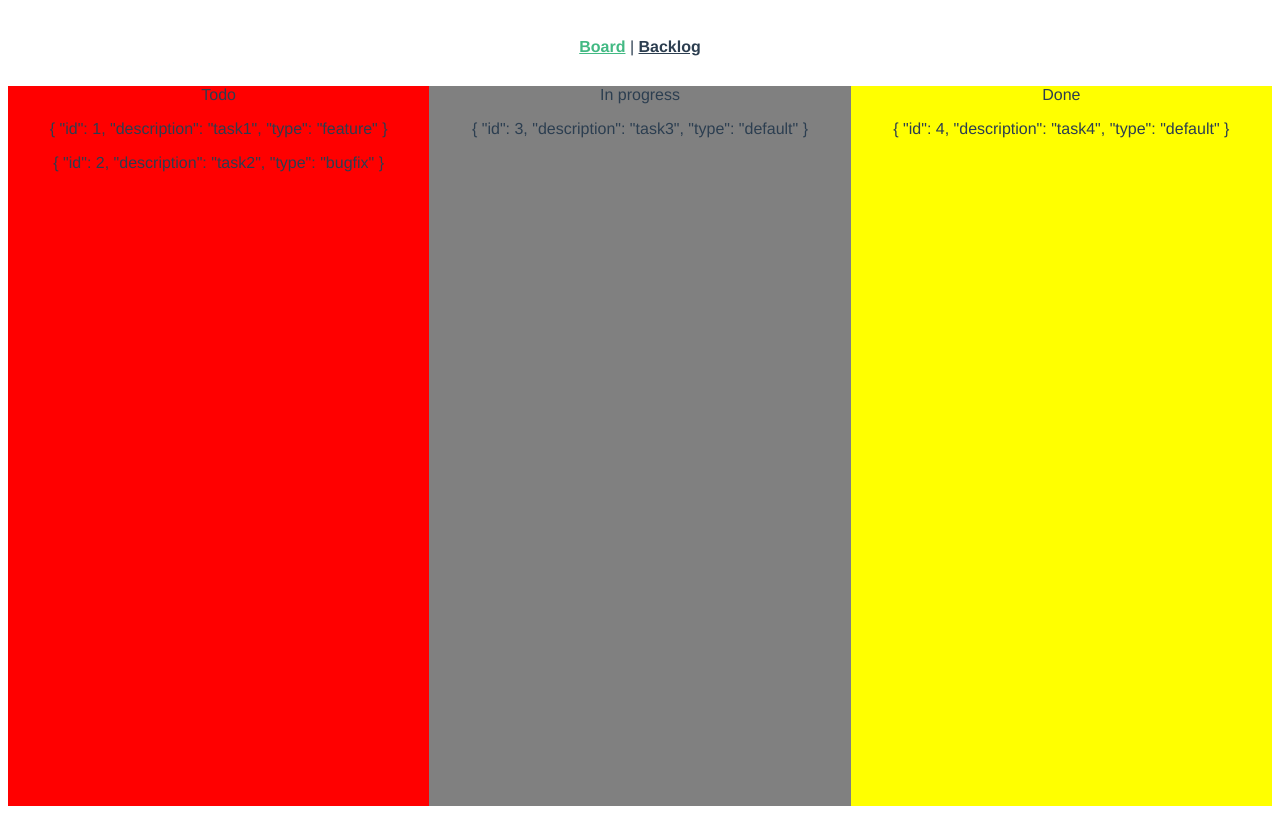
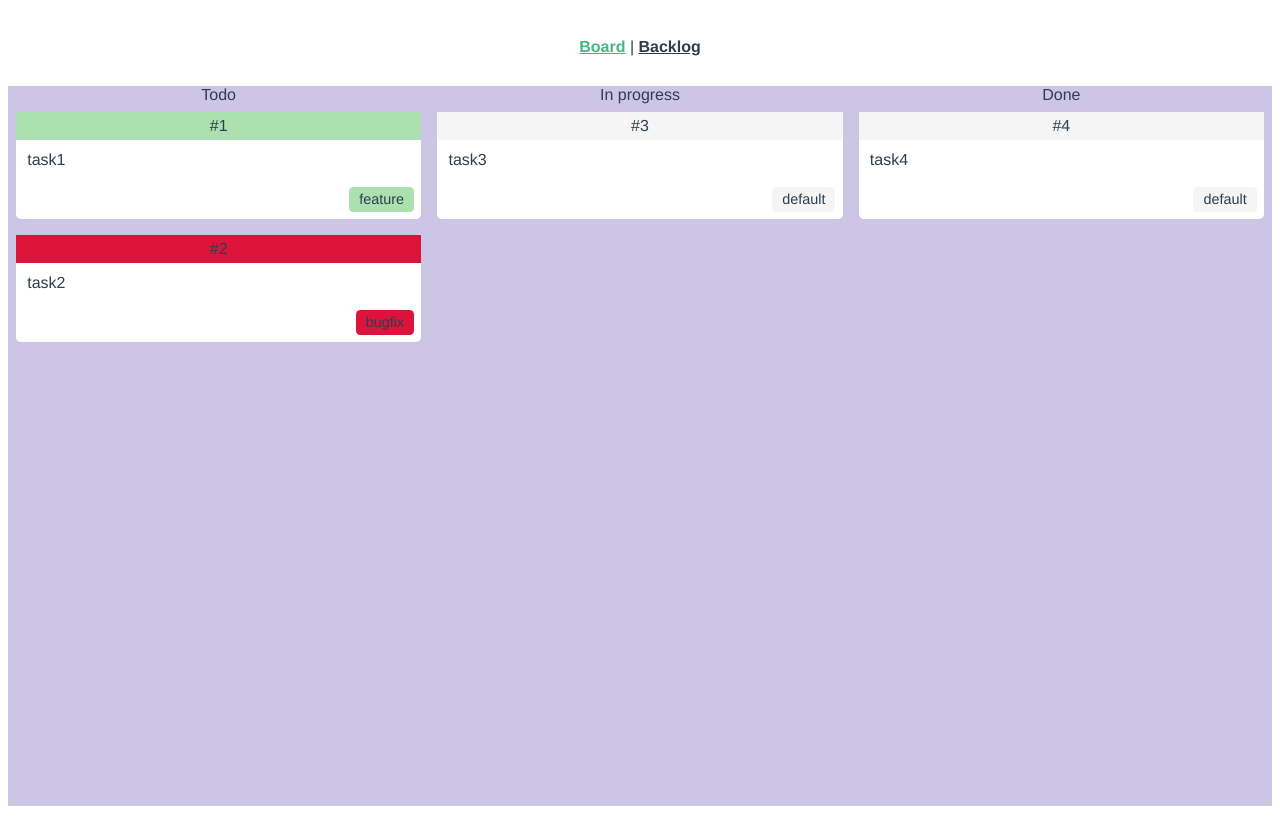
Before and after one commit to dawidstask/kanban-board, a Vue app: page /#/ in a window 1280 px wide. Built offline with nearby package versions, Linux system fonts and the light colour scheme.

Commit message:
Add task component, style board

```diff
--- a/src/components/Column.vue
+++ b/src/components/Column.vue
@@ -1,22 +1,24 @@
 <template>
-  <div>
+  <div class="board__column--helper">
     <span>{{ title }}</span>
-    <draggable v-model="tasks" :options="{ group: 'main' }">
-      <p v-for="task in tasks" :key="task.id">
-        {{ task }}
-      </p>
+    <draggable class="board__column--helper" v-model="tasks" :options="{ group: 'main' }">
+      <div v-for="task in tasks" :key="task.id">
+        <Task :data="task" />
+      </div>
     </draggable>
   </div>
 </template>
 
 <script>
 import draggable from 'vuedraggable';
+import Task from '@/components/Task.vue';
 
 export default {
   name: 'Column',
   props: ['title', 'taskStatus'],
   components: {
     draggable,
+    Task,
   },
   computed: {
     tasks: {
@@ -35,6 +37,6 @@ export default {
 </script>
 
 <style lang="stylus" scoped>
-  div
-    height 87vh
+  .board__column--helper
+    height 100%
 </style>
--- /dev/null
+++ b/src/components/Task.vue
@@ -0,0 +1,50 @@
+<template>
+  <div class="task">
+    <div :class="`task--${data.type}`">
+      <span class="task__header">#{{ data.id }}</span>
+      <span class="task__description">{{ data.description }}</span>
+      <span class="task__type">{{ data.type }}</span>
+    </div>
+  </div>
+</template>
+
+<script>
+export default {
+  name: 'Task',
+  props: {
+    data: Object,
+  },
+};
+</script>
+
+<style lang="stylus" scoped>
+  .task
+    padding .5em
+    cursor grab
+  .task div
+    display flex
+    flex-direction column
+    background-color white
+    border-radius .3em
+  .task__header
+    padding .3em
+  .task__description
+    padding .7em
+    text-align left
+  .task__type
+    align-self flex-end
+  .task--feature .task__header,
+  .task--feature .task__type
+    background-color #ace1af
+  .task--bugfix .task__header,
+  .task--bugfix .task__type
+    background-color #dc143c
+  .task--default .task__header,
+  .task--default .task__type
+    background-color #F5F5F5
+  .task__type
+    margin: .5em;
+    padding: .3em .7em;
+    border-radius: .3em;
+    font-size: .9em;
+</style>
--- a/src/views/Board.vue
+++ b/src/views/Board.vue
@@ -28,13 +28,8 @@ export default {
     display flex
     flex-wrap wrap
     align-items center
+    background-color #cdc5e6
   .board__column
     flex 1
     height 90vh
-  .board__column--todo
-    background-color red
-  .board__column--pending
-    background-color grey
-  .board__column--done
-    background-color yellow
 </style>
```
